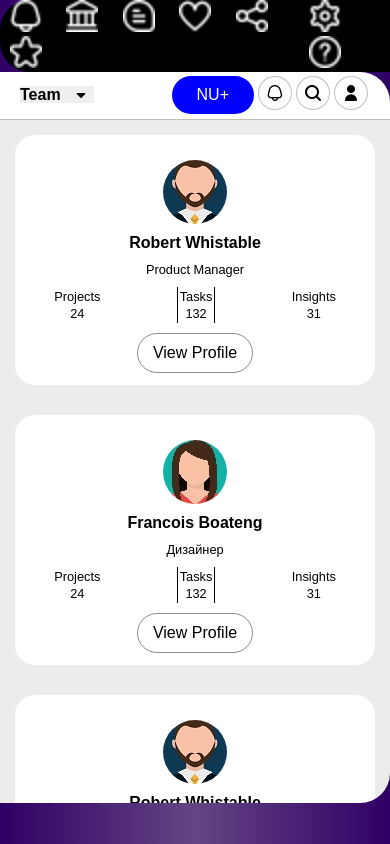
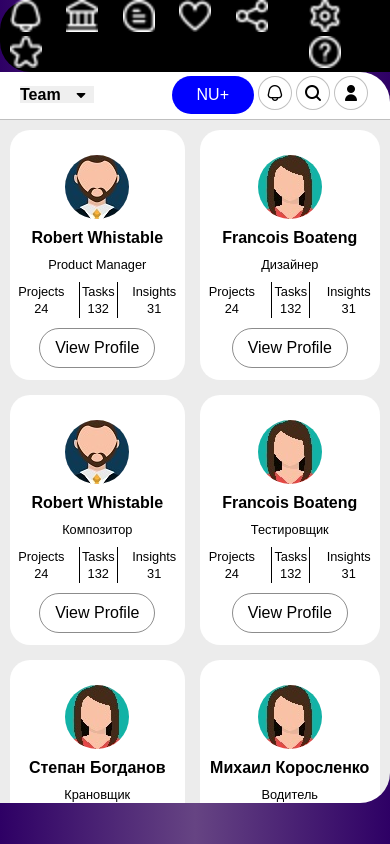
Before and after one commit to SerGO83/JS_FS_GA_HW, a plain HTML site: page hw10_html_css/01_grid_adaptive/index_01_grid.html in a window 390 px wide. Drawn offline with Linux system fonts and the light colour scheme.

Commit message:
изменил расположение карточек с flex на grid

```diff
--- a/hw10_html_css/01_grid_adaptive/style.css
+++ b/hw10_html_css/01_grid_adaptive/style.css
@@ -112,11 +112,18 @@ body, html{
 }
 #cards_panel{
     background-color: rgb(236, 236, 236);
-    display: flex;
-    flex-wrap: wrap;
+    display: grid;
+    grid-template-columns: repeat(4, auto);
+    gap: 20px;
     height: 86%;
     overflow: auto;
     border-bottom-right-radius: 30px;
+    padding-top: 10px;
+    padding-left: 10px;
+    padding-right: 10px;
+    box-sizing: border-box;
+    align-items: center;
+    gap:15px;
 }
 #cards_panel>div{
     flex-grow: 1;
@@ -201,11 +208,11 @@ body, html{
     padding-right: 10px;
 }
 .card{
-    width: 180px;
+    /* width: 180px; */
     height: 250px;
     background-color: white;
     border-radius: 20px;
-    margin: 15px;
+    /* margin: 15px; */
 }
 
 .card_photo{
@@ -327,5 +334,14 @@ body, html{
     .top_panel_buttons div{
         margin: 0 2px;
     }
+    #cards_panel {
+        grid-template-columns: repeat(3, auto);
+    }
+}
+@media screen and (max-width:600px)  {
+    #cards_panel {
+        grid-template-columns: repeat(2, auto);
+    }
+
 }
 }
```
